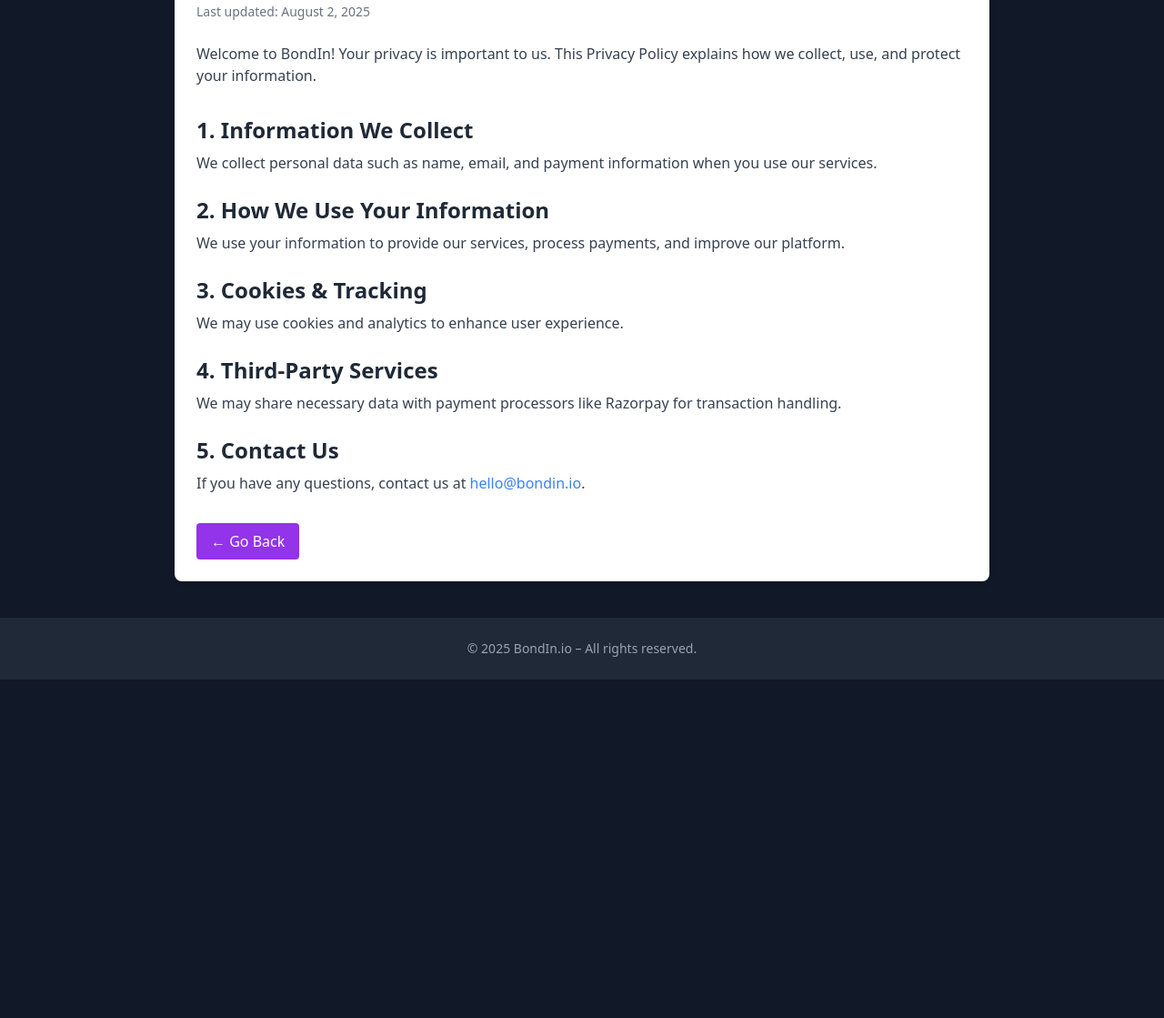
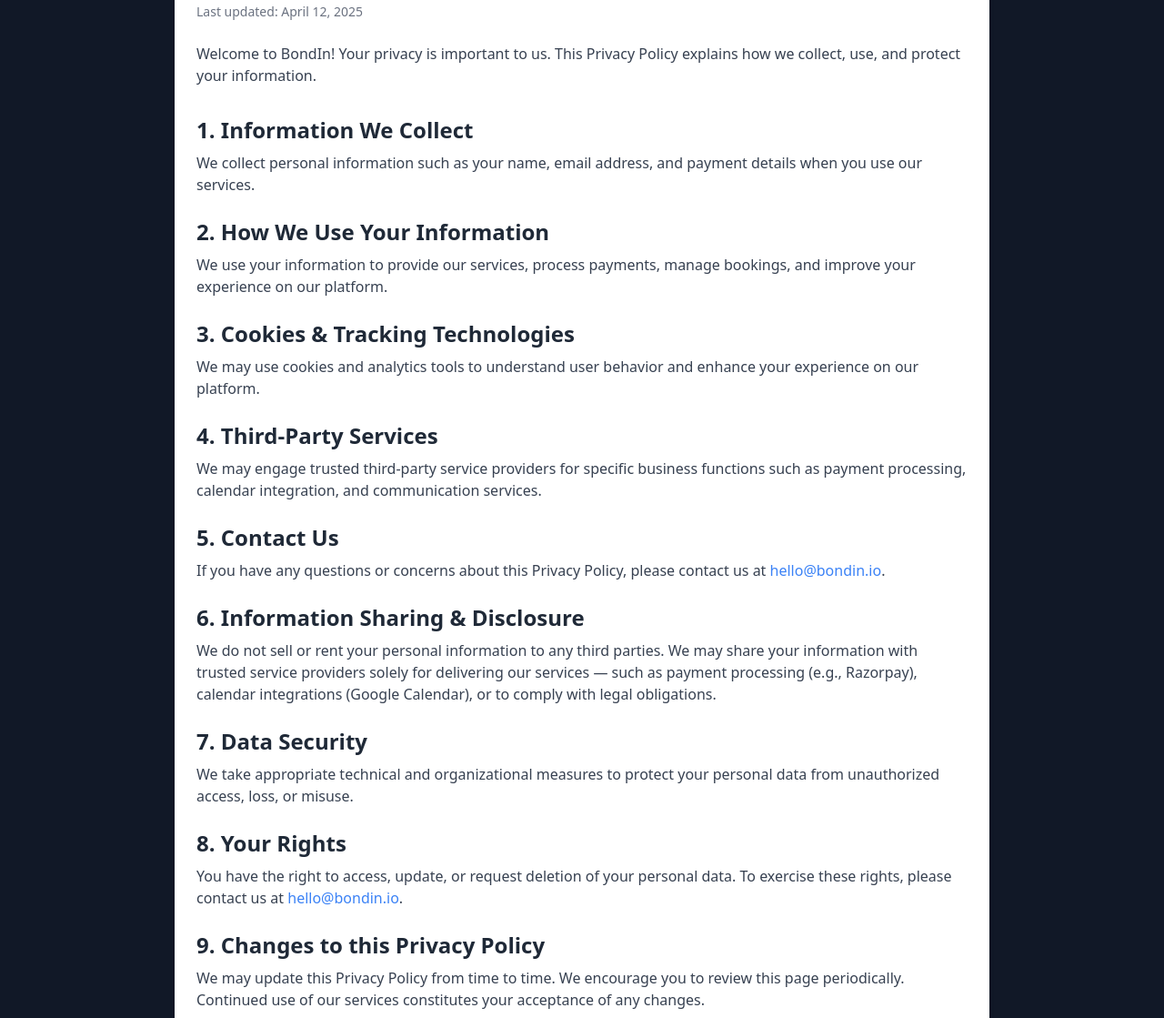
Before and after one commit to BondIn-io/bondin-landing, a plain HTML site: page privacy.html in a window 1280 px wide. Shown: the part 173-1292 px from the top of the page at 91% size. Before the commit the page ends 920 px from the top, so only its background shows below. Drawn offline with nearby package versions, Linux system fonts and the light colour scheme.

Commit message:
Update privacy.html

```diff
--- a/privacy.html
+++ b/privacy.html
@@ -18,46 +18,74 @@
   <main class="flex-1 flex items-center justify-center">
     <div class="max-w-4xl mx-auto p-6 bg-white text-gray-900 shadow-md rounded-lg my-10">
       <h1 class="text-3xl font-bold text-gray-800 mb-4">Privacy Policy</h1>
-      <p class="text-sm text-gray-500">Last updated: August 2, 2025</p>
+      <p class="text-sm text-gray-500">Last updated: April 12, 2025</p>
 
       <p class="mt-6 text-gray-700">
-        Welcome to BondIn! Your privacy is important to us. This Privacy Policy explains how we collect, use, and
-        protect your information.
+        Welcome to BondIn! Your privacy is important to us. This Privacy Policy explains how we collect, use, and protect your information.
       </p>
 
       <section class="mt-8">
         <h2 class="text-2xl font-semibold text-gray-800 mb-2">1. Information We Collect</h2>
         <p class="text-gray-700">
-          We collect personal data such as name, email, and payment information when you use our services.
+          We collect personal information such as your name, email address, and payment details when you use our services.
         </p>
       </section>
 
       <section class="mt-6">
         <h2 class="text-2xl font-semibold text-gray-800 mb-2">2. How We Use Your Information</h2>
         <p class="text-gray-700">
-          We use your information to provide our services, process payments, and improve our platform.
+          We use your information to provide our services, process payments, manage bookings, and improve your experience on our platform.
         </p>
       </section>
 
       <section class="mt-6">
-        <h2 class="text-2xl font-semibold text-gray-800 mb-2">3. Cookies & Tracking</h2>
+        <h2 class="text-2xl font-semibold text-gray-800 mb-2">3. Cookies & Tracking Technologies</h2>
         <p class="text-gray-700">
-          We may use cookies and analytics to enhance user experience.
+          We may use cookies and analytics tools to understand user behavior and enhance your experience on our platform.
         </p>
       </section>
 
       <section class="mt-6">
         <h2 class="text-2xl font-semibold text-gray-800 mb-2">4. Third-Party Services</h2>
         <p class="text-gray-700">
-          We may share necessary data with payment processors like Razorpay for transaction handling.
+          We may engage trusted third-party service providers for specific business functions such as payment processing, calendar integration, and communication services.
         </p>
       </section>
 
       <section class="mt-6">
         <h2 class="text-2xl font-semibold text-gray-800 mb-2">5. Contact Us</h2>
         <p class="text-gray-700">
-          If you have any questions, contact us at
+          If you have any questions or concerns about this Privacy Policy, please contact us at
           <a href="mailto:hello@bondin.io" class="text-blue-500 hover:underline">hello@bondin.io</a>.
+        </p>
+      </section>
+
+      <section class="mt-6">
+        <h2 class="text-2xl font-semibold text-gray-800 mb-2">6. Information Sharing & Disclosure</h2>
+        <p class="text-gray-700">
+          We do not sell or rent your personal information to any third parties. We may share your information with trusted service providers solely for delivering our services — such as payment processing (e.g., Razorpay), calendar integrations (Google Calendar), or to comply with legal obligations.
+        </p>
+      </section>
+
+      <section class="mt-6">
+        <h2 class="text-2xl font-semibold text-gray-800 mb-2">7. Data Security</h2>
+        <p class="text-gray-700">
+          We take appropriate technical and organizational measures to protect your personal data from unauthorized access, loss, or misuse.
+        </p>
+      </section>
+
+      <section class="mt-6">
+        <h2 class="text-2xl font-semibold text-gray-800 mb-2">8. Your Rights</h2>
+        <p class="text-gray-700">
+          You have the right to access, update, or request deletion of your personal data. To exercise these rights, please contact us at
+          <a href="mailto:hello@bondin.io" class="text-blue-500 hover:underline">hello@bondin.io</a>.
+        </p>
+      </section>
+
+      <section class="mt-6">
+        <h2 class="text-2xl font-semibold text-gray-800 mb-2">9. Changes to this Privacy Policy</h2>
+        <p class="text-gray-700">
+          We may update this Privacy Policy from time to time. We encourage you to review this page periodically. Continued use of our services constitutes your acceptance of any changes.
         </p>
       </section>
 
```
